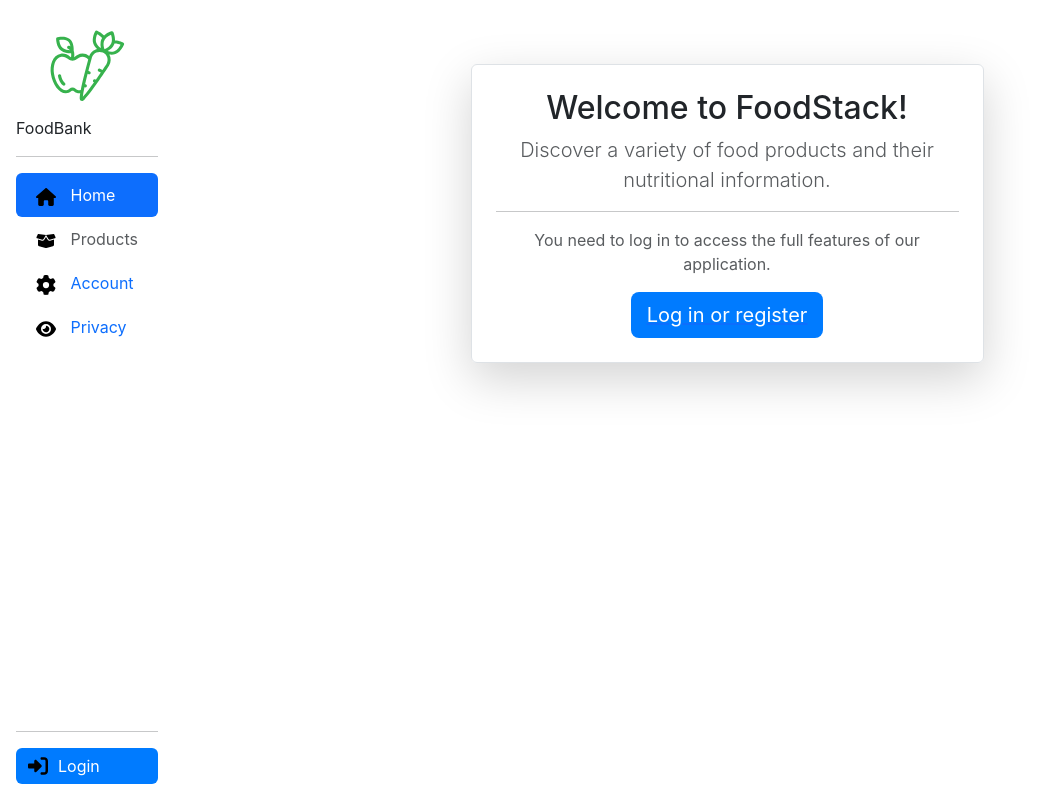
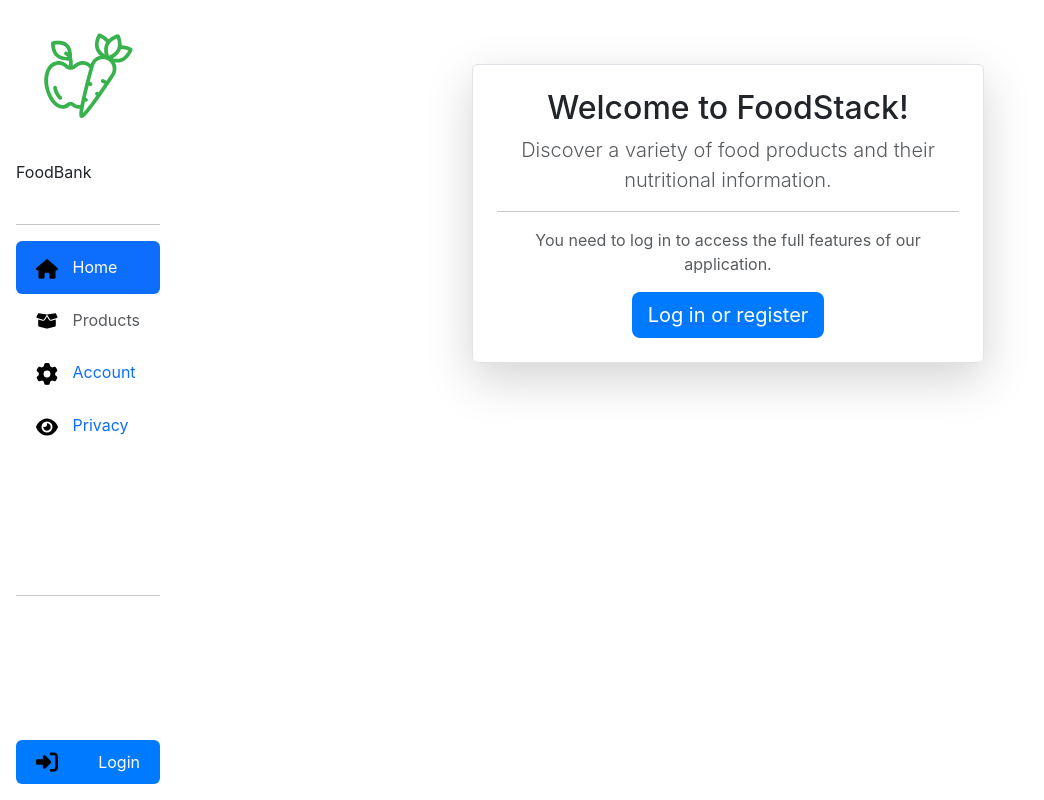
Before and after one commit to Stianjp/Webapplikasjon-Eksamen-Sub-app-2, a React (Create React App) app in the folder sub-app-2/: page / in a window 1280 px wide. Shown: the whole page, without its empty margins (0-1044 px from the left). Built offline with nearby package versions, Linux system fonts and the light colour scheme.

Commit message:
Design improvements

```diff
--- a/sub-app-2/src/Home/Home.jsx
+++ b/sub-app-2/src/Home/Home.jsx
@@ -45,11 +45,17 @@ const Home = () => {
               <p className="lead text-muted">{roleMessage}</p>
               <hr />
               <p>Get started by exploring our products.</p>
-              <Link to="/products">
-                <Button variant="primary" size="lg" className="d-flex align-items-center justify-content-center">
-                  View Products
-                </Button>
-              </Link>
+              <div className="d-flex justify-content-center mt-3">
+                <Link to="/products">
+                  <Button
+                    variant="primary"
+                    size="lg"
+                    className="d-flex align-items-center justify-content-center"
+                  >
+                    View Products
+                  </Button>
+                </Link>
+              </div>
             </div>
           ) : (
             // Unauthenticated User Content
@@ -60,7 +66,11 @@ const Home = () => {
               <p className="text-muted">You need to log in to access the full features of our application.</p>
               <div className="d-flex justify-content-center mt-3">
                 <Link to="/account">
-                  <Button variant="primary" size="lg" className="d-flex align-items-center justify-content-center">
+                  <Button
+                    variant="primary"
+                    size="lg"
+                    className="d-flex align-items-center justify-content-center"
+                  >
                     Log in or register
                   </Button>
                 </Link>
@@ -70,7 +80,6 @@ const Home = () => {
         </Col>
       </Row>
     </Container>
-  );
-};
+  )}
 
 export default Home;
--- a/sub-app-2/src/shared/Sidebar.css
+++ b/sub-app-2/src/shared/Sidebar.css
@@ -1,91 +1,103 @@
 /* General Navbar and Sidebar Styles */
 .navbar {
-  height: auto; /* Adjust height for both navbar and sidebar */
+  height: auto;
 }
 .navbar-nav .nav-link {
   text-align: left;
   font-size: 1rem;
-  padding: 10px 15px;
+  padding: 12px 15px; /* Slightly increased padding */
   border-bottom: 1px solid #e0e0e0; /* Separator line between links */
   display: flex;
   align-items: center;
-  gap: 10px; /* Space between icon and text */
+  gap: 12px; /* Space between icon and text */
+  transition: background-color 0.3s, transform 0.3s ease; /* Smooth transition for hover */
 }
 
 .navbar-nav .nav-link:hover {
   background-color: #f8f9fa; /* Light gray background on hover */
   color: #4caf50; /* Green text on hover */
   text-decoration: none; /* Remove underline */
+  transform: translateX(5px); /* Slight shift on hover */
 }
-.nav-pills .dropdown-item:hover {
-  background-color: #4caf50; /* Grønn hover-effekt */
-  transform: translateX(2px); /*Adding effect when hover */
+
+.navbar-nav .nav-link.active {
+  background-color: #4caf50;
+  color: white; /* Active state color */
+  font-weight: bold;
 }
 
 /* Icons inside links */
 .icon {
   margin-right: 10px;
-  width: 20px;
-  height: 20px;
+  width: 22px;
+  height: 22px;
 }
 
 /* Logout button styles */
-.logout-button {
-  margin-top: auto; /* Push logout button to the bottom */
-  padding: 10px 20px;
+.logout {
+  margin-top: auto;
 }
 
+.logout button, .logout a {
+  display: flex;
+  align-items: center;
+  padding: 10px 20px;
+  width: 100%;
+  justify-content: space-between;
+}
+
+/* Logo styling */
 .logo {
-  width: 100px; /* Adjust width as needed */
-  height: auto; /* Maintain aspect ratio */
-  margin: 0 auto; /* Center the logo if needed */
-  display: block; /* Ensure it behaves as a block element */
+  width: 120px;
+  height: auto;
+  margin: 0 auto;
+  display: block;
 }
 
 /* Sidebar styles for large screens */
 @media (min-width: 992px) {
   .d-lg-flex {
-    display: flex !important; /* Show sidebar on large screens */
+    display: flex !important;
   }
   .d-lg-none {
-    display: none !important; /* Hide navbar on large screens */
+    display: none !important;
   }
 
   .navbar {
-    height: 100%; /* Full height sidebar */
-    flex-direction: column; /* Vertical layout for sidebar */
+    height: 100%;
+    flex-direction: column;
   }
 
   .nav-pills .nav-link {
-    width: 100%; /* Full-width links in sidebar */
-    padding: 10px 20px; /* Better spacing */
+    width: 100%;
+    padding: 14px 20px; /* More padding */
   }
 
   .nav-pills .nav-link:hover {
-    background-color: #4caf50; /* Green background on hover */
-    color: white; /* White text on hover */
+    background-color: #4caf50;
+    color: white;
   }
 }
 
 /* Navbar styles for small screens */
 @media (max-width: 991px) {
   .d-lg-none {
-    display: block !important; /* Show navbar on small screens */
+    display: block !important;
   }
 
   .d-lg-flex {
-    display: none !important; /* Hide sidebar on small screens */
+    display: none !important;
   }
 
   .navbar {
-    flex-direction: row; /* Horizontal layout for navbar */
-    justify-content: space-between; /* Logo on the left, toggle on the right */
+    flex-direction: row;
+    justify-content: space-between;
     width: 100%;
-    padding: 0 15px; /* Padding for the navbar */
+    padding: 0 15px;
   }
 
   .navbar-nav .nav-link {
-    border-bottom: none; /* Remove separator lines */
-    padding: 10px 0; /* Adjust padding for better spacing */
+    border-bottom: none;
+    padding: 12px;
   }
 }
--- a/sub-app-2/src/shared/Sidebar.jsx
+++ b/sub-app-2/src/shared/Sidebar.jsx
@@ -1,5 +1,5 @@
 import React from 'react';
-import { Link, useLocation, useMatch } from 'react-router-dom';  // Import necessary hooks
+import { Link, useLocation, useMatch } from 'react-router-dom';
 import './Sidebar.css';
 import LogoGreen from '../icons/LogoGreen.svg';
 import HomeIcon from '../icons/house-solid.svg';
@@ -34,8 +34,8 @@ const Sidebar = ({ isAuthenticated = false, roles = [], onLogout }) => {
   return (
     <div className="sidebar-content d-flex flex-column flex-shrink-0 p-3">
       {/* Logo */}
-      <img className="logo" src={LogoGreen} alt="Logo of Food Bank" />
-      <span className="navbar-brand">FoodBank</span>
+      <img className="logo mb-4" src={LogoGreen} alt="Logo of Food Bank" />
+      <span className="navbar-brand mb-4">FoodBank</span>
       <hr />
 
       {/* Navigation Links */}
@@ -55,7 +55,7 @@ const Sidebar = ({ isAuthenticated = false, roles = [], onLogout }) => {
                 <img src={ProductsIcon} alt="All products" className="icon" /> Products
               </Link>
               {(isAdmin || isFoodProducer || isRegularUser) && (
-                <ul className="nav flex-column ms-2">
+                <ul className="nav flex-column ms-3">
                   <li className="nav-item">
                     <Link className={`nav-link ${getActiveClass(productsMatch)}`} to="/products">
                       <img src={ProductsIcon} alt="View all products" className="icon" /> View All
@@ -70,7 +70,7 @@ const Sidebar = ({ isAuthenticated = false, roles = [], onLogout }) => {
                       </li>
                       <li className="nav-item">
                         <Link className={`nav-link ${getActiveClass(addProductMatch)}`} to="/products/add">
-                          <img src={AddProductIcon} alt="Add a product" className="icon" /> Add
+                          <img src={AddProductIcon} alt="Add a product" className="icon" /> Add Product
                         </Link>
                       </li>
                     </>
@@ -102,7 +102,7 @@ const Sidebar = ({ isAuthenticated = false, roles = [], onLogout }) => {
       <hr />
 
       {/* Authentication Actions */}
-      <div className="logout">
+      <div className="logout mt-auto">
         {isAuthenticated ? (
           <button className="btn btn-danger d-flex align-items-center" onClick={onLogout}>
             <img src={LogoutIcon} alt="Logout" className="icon" /> Logout
```
Also changed, not shown: 1 other file (tests, documents, lock files or other folders).
